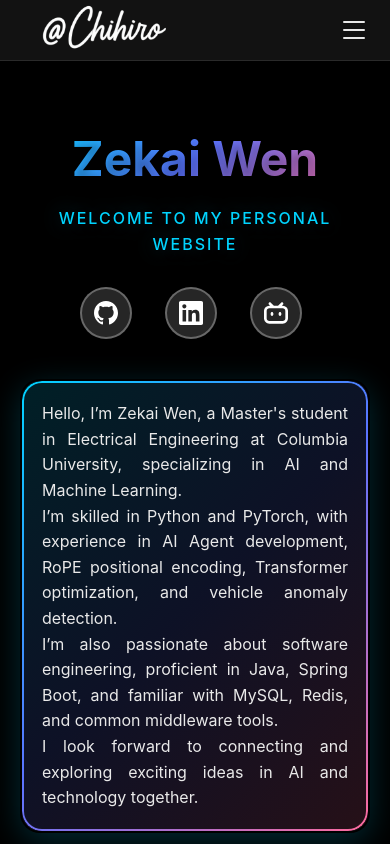
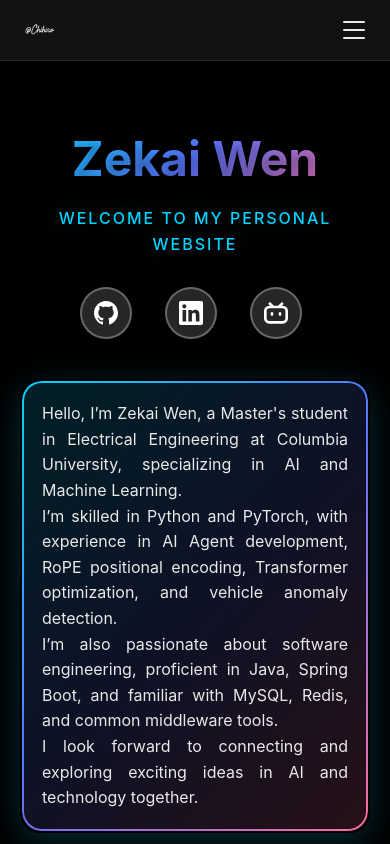
Before and after one commit to Ch1hiro0814/HomePage, a plain HTML site: page index.html in a window 390 px wide. Shown: the top 844 px of the page. Drawn offline with Linux system fonts and the light colour scheme.

```diff
--- a/styles.css
+++ b/styles.css
@@ -2443,6 +2443,11 @@
     .nav-container {
         position: relative;
         padding: 0 20px;
+    }
+
+    .nav-logo img {
+        height: 50px;
+        width: 50px;
     }
 
     .nav-toggle {
@@ -3142,6 +3147,11 @@
 
 /* Small phones */
 @media (max-width: 480px) {
+    .nav-logo img {
+        height: 40px;
+        width: 40px;
+    }
+
     .hero-title {
         font-size: 2rem;
         line-height: 1.25;
```
